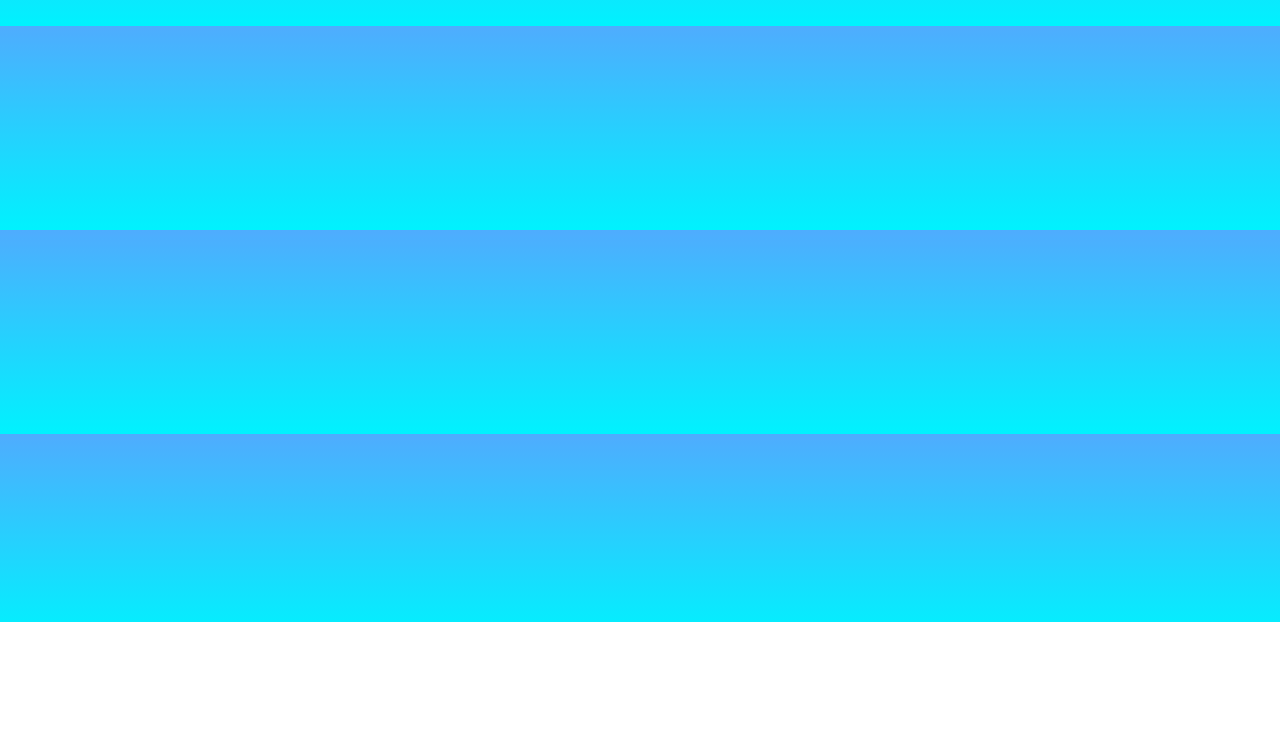
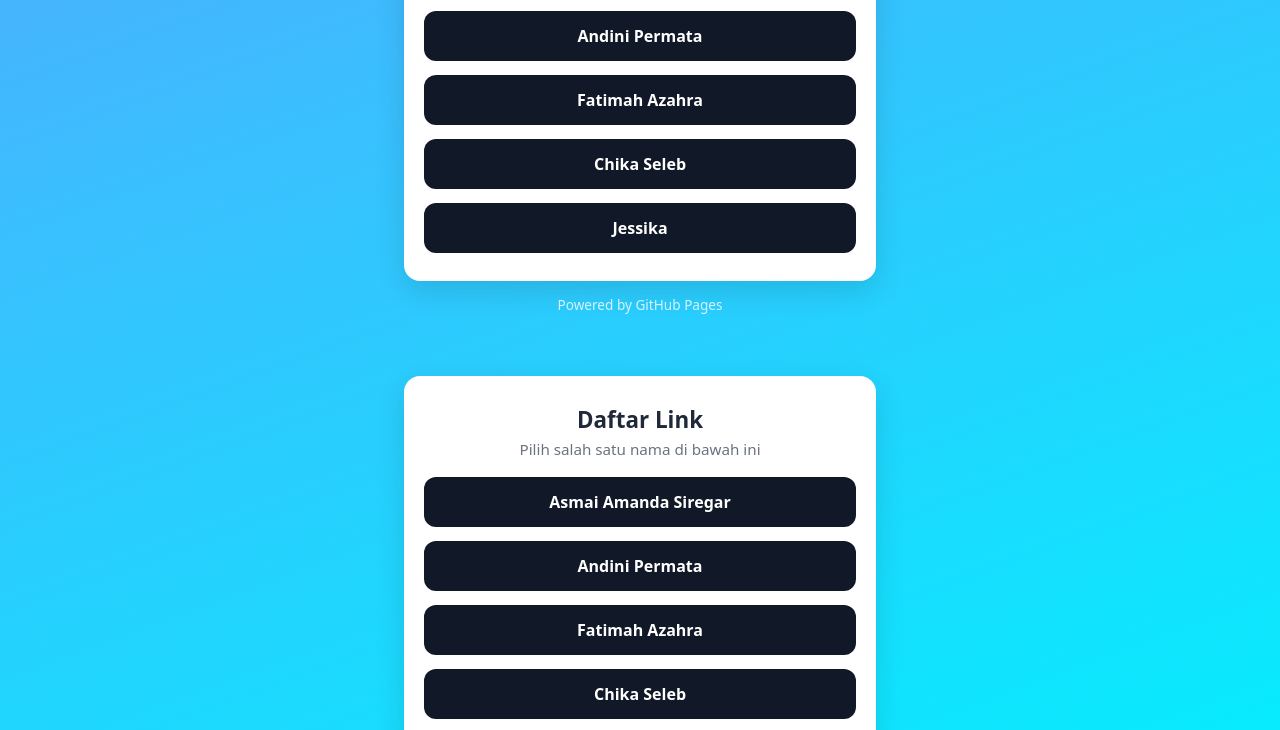
Before and after one commit to mrxx45/link-viral, a plain HTML site: page index.html in a window 1280 px wide. Shown: the part 178-908 px from the top of the page. Before the commit the page ends 800 px from the top, so only its background shows below. Drawn offline with Linux system fonts and the light colour scheme.

Commit message:
Update index.html

```diff
--- a/index.html
+++ b/index.html
@@ -1,38 +1,149 @@
 <!DOCTYPE html>
-<html>
+<html lang="id">
 <head>
-    <meta charset="UTF-8">
-    <title>kumpulan link viral</title>
+  <meta charset="UTF-8" />
+  <meta name="viewport" content="width=device-width, initial-scale=1" />
+  <title>Linktree</title>
   <style>
+    :root { --bg1:#4facfe; --bg2:#00f2fe; --card:#ffffff; --text:#1f2937; }
+    * { box-sizing: border-box; }
     body {
-            font-family: Arial, sans-serif;
-            background: linear-gradient(to bottom, #4facfe, #00f2fe);
+      margin: 0;
+      min-height: 100vh;
+      display: grid;
+      place-items: center;
+      background: linear-gradient(160deg, var(--bg1), var(--bg2));
+      font-family: system-ui, -apple-system, Segoe UI, Roboto, Arial, sans-serif;
+    }
+    .wrap {
+      width: 100%;
+      max-width: 520px;
+      padding: 24px;
+    }
+    .card {
+      background: var(--card);
+      border-radius: 16px;
+      padding: 28px 20px;
+      box-shadow: 0 10px 30px rgba(0,0,0,.12);
       text-align: center;
-            padding: 50px;
-            color: white;
     }
     h1 {
-            margin-bottom: 30px;
+      margin: 0 0 4px;
+      font-size: 1.4rem;
+      color: var(--text);
     }
-        .link-btn {
+    p.sub {
+      margin: 0 0 18px;
+      color: #6b7280;
+      font-size: .95rem;
+    }
+    .links { display: grid; gap: 14px; margin-top: 14px; }
+    .btn {
       display: block;
-            margin: 15px auto;
-            padding: 15px;
-            width: 250px;
-            background: white;
-            color: #333;
       text-decoration: none;
-            font-weight: bold;
-            border-radius: 10px;
-            transition: background 0.3s, transform 0.2s;
+      background: #111827;
+      color: #fff;
+      padding: 14px 18px;
+      border-radius: 12px;
+      font-weight: 600;
+      transition: transform .12s ease, opacity .12s ease;
     }
-        .link-btn:hover {
-            background: #ddd;
-            transform: scale(1.05);
+    .btn:hover { transform: translateY(-2px); opacity: .95; }
+    .footer {
+      text-align: center; color: #ffffffcc; font-size: .85rem; margin-top: 14px;
     }
   </style>
 </head>
 <body>
-    <h1>link viral</h1>
+  <main class="wrap">
+    <section class="card" role="navigation" aria-label="Daftar tautan">
+      <h1>Daftar Link</h1>
+      <p class="sub">Pilih salah satu nama di bawah ini</p>
+
+      <div class="links">
+        <a class="btn" href="https://mrxx45.github.io/link-viral/" target="_blank" rel="noopener">Asmai Amanda Siregar</a>
+        <a class="btn" href="https://mrxx45.github.io/link-viral/" target="_blank" rel="noopener">Andini Permata</a>
+        <a class="btn" href="https://mrxx45.github.io/link-viral/" target="_blank" rel="noopener">Fatimah Azahra</a>
+        <a class="btn" href="https://mrxx45.github.io/link-viral/" target="_blank" rel="noopener">Chika Seleb</a>
+        <a class="btn" href="https://mrxx45.github.io/link-viral/" target="_blank" rel="noopener">Jessika</a>
+      </div>
+    </section>
+
+    <p class="footer">Powered by GitHub Pages</p>
+  </main>
+</body>
+</html><!DOCTYPE html>
+<html lang="id">
+<head>
+  <meta charset="UTF-8" />
+  <meta name="viewport" content="width=device-width, initial-scale=1" />
+  <title>Linktree</title>
+  <style>
+    :root { --bg1:#4facfe; --bg2:#00f2fe; --card:#ffffff; --text:#1f2937; }
+    * { box-sizing: border-box; }
+    body {
+      margin: 0;
+      min-height: 100vh;
+      display: grid;
+      place-items: center;
+      background: linear-gradient(160deg, var(--bg1), var(--bg2));
+      font-family: system-ui, -apple-system, Segoe UI, Roboto, Arial, sans-serif;
+    }
+    .wrap {
+      width: 100%;
+      max-width: 520px;
+      padding: 24px;
+    }
+    .card {
+      background: var(--card);
+      border-radius: 16px;
+      padding: 28px 20px;
+      box-shadow: 0 10px 30px rgba(0,0,0,.12);
+      text-align: center;
+    }
+    h1 {
+      margin: 0 0 4px;
+      font-size: 1.4rem;
+      color: var(--text);
+    }
+    p.sub {
+      margin: 0 0 18px;
+      color: #6b7280;
+      font-size: .95rem;
+    }
+    .links { display: grid; gap: 14px; margin-top: 14px; }
+    .btn {
+      display: block;
+      text-decoration: none;
+      background: #111827;
+      color: #fff;
+      padding: 14px 18px;
+      border-radius: 12px;
+      font-weight: 600;
+      transition: transform .12s ease, opacity .12s ease;
+    }
+    .btn:hover { transform: translateY(-2px); opacity: .95; }
+    .footer {
+      text-align: center; color: #ffffffcc; font-size: .85rem; margin-top: 14px;
+    }
+  </style>
+</head>
+<body>
+  <main class="wrap">
+    <section class="card" role="navigation" aria-label="Daftar tautan">
+      <h1>Daftar Link</h1>
+      <p class="sub">Pilih salah satu nama di bawah ini</p>
+
+      <div class="links">
+        <a class="btn" href="https://mrxx45.github.io/link-viral/" target="_blank" rel="noopener">Asmai Amanda Siregar</a>
+        <a class="btn" href="https://mrxx45.github.io/link-viral/" target="_blank" rel="noopener">Andini Permata</a>
+        <a class="btn" href="https://mrxx45.github.io/link-viral/" target="_blank" rel="noopener">Fatimah Azahra</a>
+        <a class="btn" href="https://mrxx45.github.io/link-viral/" target="_blank" rel="noopener">Chika Seleb</a>
+        <a class="btn" href="https://mrxx45.github.io/link-viral/" target="_blank" rel="noopener">Jessika</a>
+      </div>
+    </section>
+
+    <p class="footer">Powered by GitHub Pages</p>
+  </main>
 </body>
 </html>
```
Lines whose indentation alone changed are shown as unchanged.
